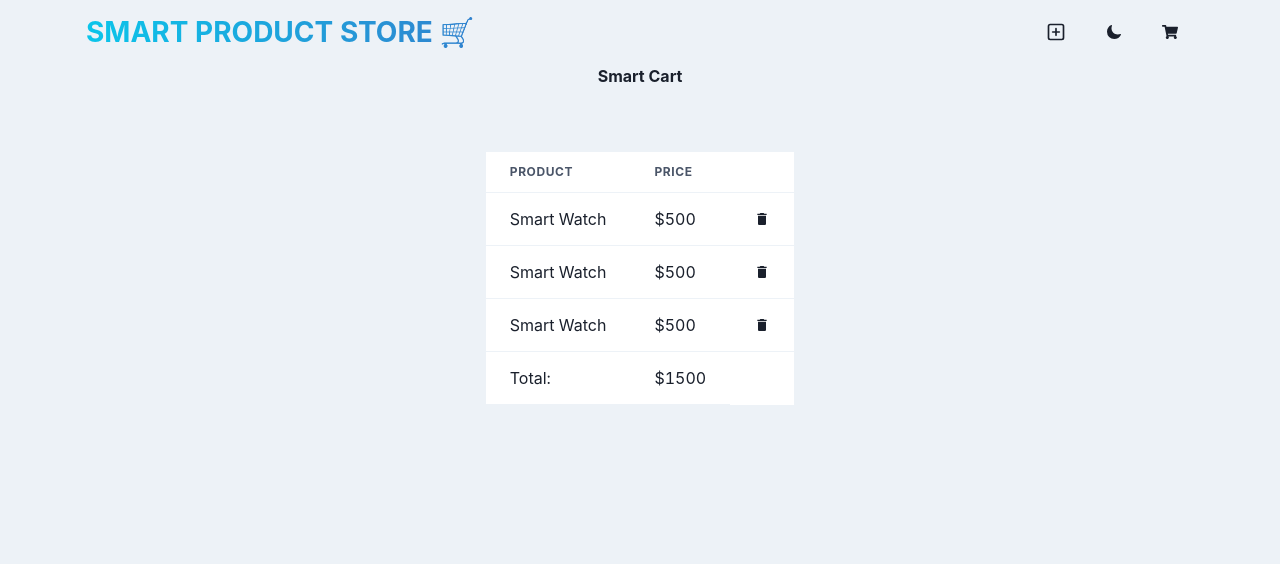
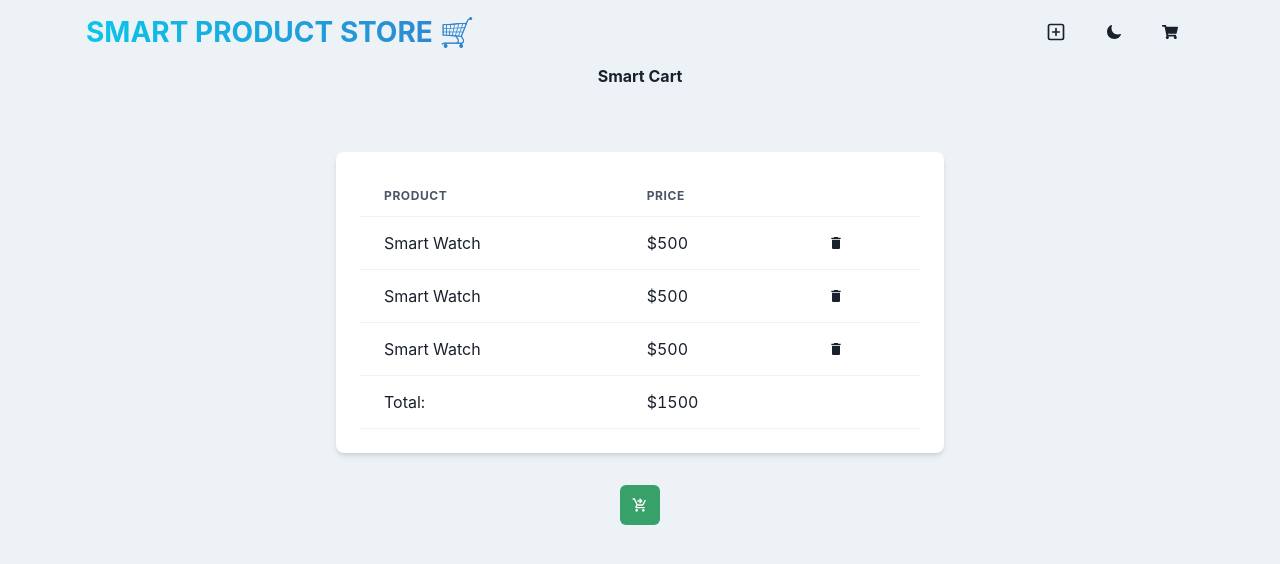
Before and after one commit to cjislegit/mern_product_store, a React (Vite) app in the folder frontend/: page /cart in a window 1280 px wide. Shown: the top 564 px of the page. Built offline with nearby package versions, Linux system fonts and the light colour scheme.

Commit message:
Added checkout button

```diff
--- a/frontend/src/pages/CartPage.jsx
+++ b/frontend/src/pages/CartPage.jsx
@@ -11,8 +11,9 @@ import {
   Th,
   Tbody,
   Td,
+  IconButton,
 } from '@chakra-ui/react';
-import { MdDelete } from 'react-icons/md';
+import { MdDelete, MdShoppingCartCheckout } from 'react-icons/md';
 
 function CartPage() {
   return (
@@ -21,14 +22,13 @@ function CartPage() {
         <Heading as={'h1'} size={'2x1'} textAlign={'center'} mb={8}>
           Smart Cart
         </Heading>
-        {/* <Box
+        <TableContainer
           w={'full'}
           bg={useColorModeValue('white', 'gray.800')}
           p={6}
           rounded={'lg'}
           shadow={'md'}
-        ></Box> */}
-        <TableContainer bg={useColorModeValue('white', 'gray.800')}>
+        >
           <Table variant={'simple'}>
             <Thead>
               <Tr>
@@ -62,10 +62,12 @@ function CartPage() {
               <Tr>
                 <Td>Total:</Td>
                 <Td>$1500</Td>
+                <Td></Td>
               </Tr>
             </Tbody>
           </Table>
         </TableContainer>
+        <IconButton icon={<MdShoppingCartCheckout />} colorScheme='green' />
       </VStack>
     </Container>
   );
```
